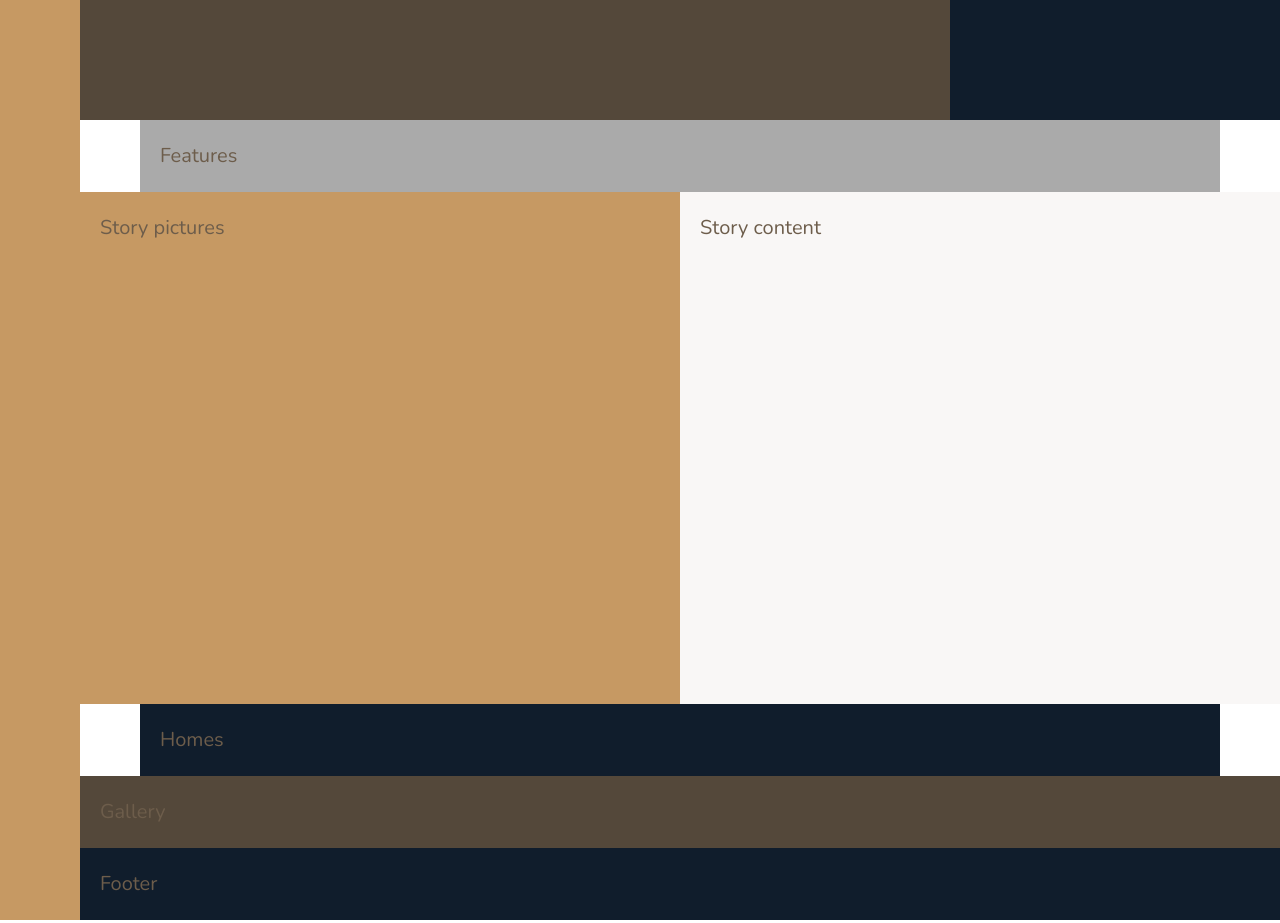
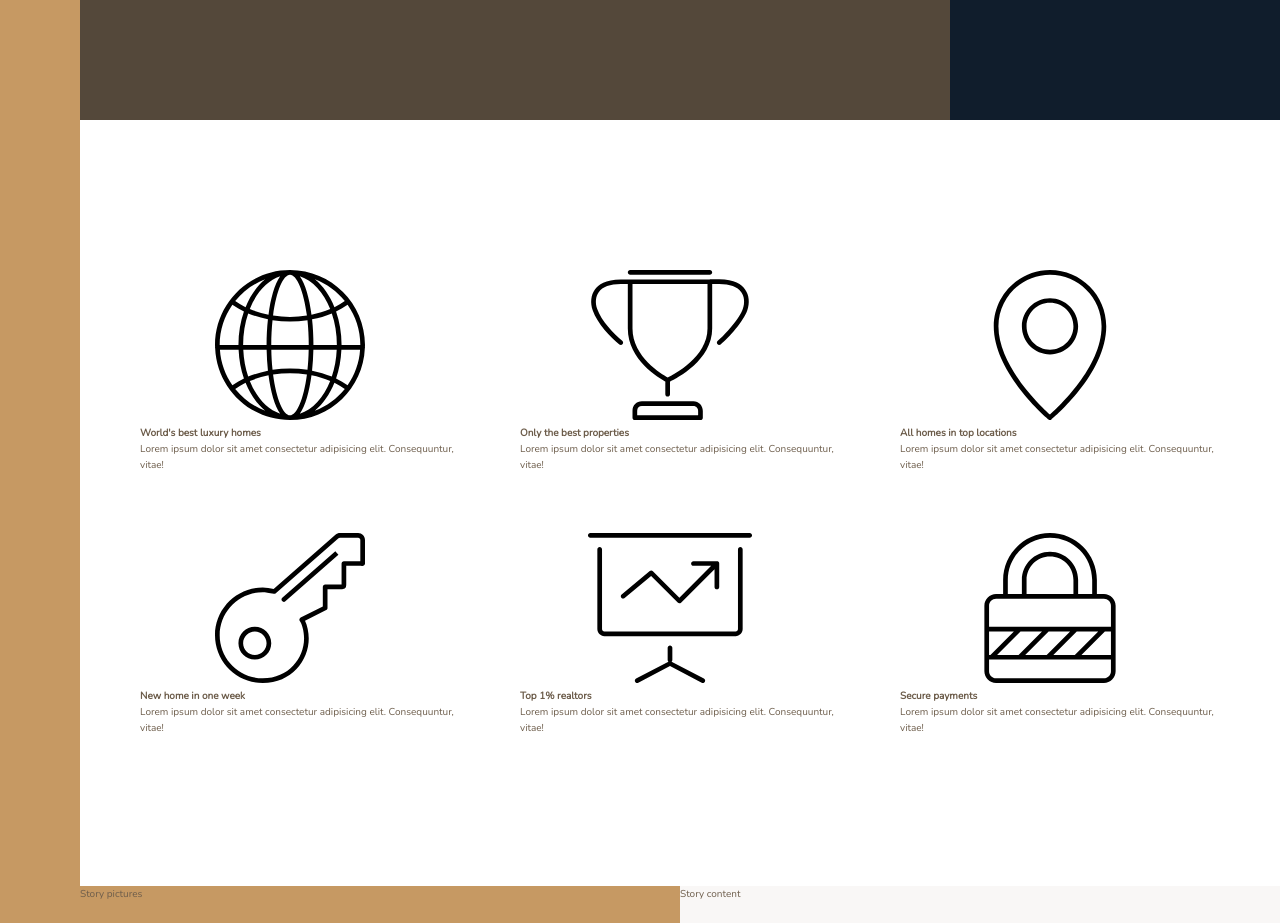
Before and after one commit to t-kowalewski/-realtor_website-grid, a website: page index.html in a window 1280 px wide. Shown: the part 520-1443 px from the top of the page. Drawn offline with nearby package versions, Linux system fonts and the light colour scheme.

Commit message:
add features content & grid

```diff
--- a/index.html
+++ b/index.html
@@ -30,7 +30,53 @@
 
         <!-- Features -->
         <section class="features">
-            Features
+            <div class="feature">
+                <svg class="feature__icon">
+                    <use xlink:href="img/sprite.svg#icon-global"/>
+                </svg>
+                <h4 class="heading-4">World's best luxury homes</h4>
+                <p class="feature__text">Lorem ipsum dolor sit amet consectetur adipisicing elit. Consequuntur, vitae!</p>
+            </div>
+
+            <div class="feature">
+                <svg class="feature__icon">
+                    <use xlink:href="img/sprite.svg#icon-trophy"/>
+                </svg>
+                <h4 class="heading-4">Only the best properties</h4>
+                <p class="feature__text">Lorem ipsum dolor sit amet consectetur adipisicing elit. Consequuntur, vitae!</p>
+            </div>
+
+            <div class="feature">
+                <svg class="feature__icon">
+                    <use xlink:href="img/sprite.svg#icon-map-pin"/>
+                </svg>
+                <h4 class="heading-4">All homes in top locations</h4>
+                <p class="feature__text">Lorem ipsum dolor sit amet consectetur adipisicing elit. Consequuntur, vitae!</p>
+            </div>
+
+            <div class="feature">
+                <svg class="feature__icon">
+                    <use xlink:href="img/sprite.svg#icon-key"/>
+                </svg>
+                <h4 class="heading-4">New home in one week</h4>
+                <p class="feature__text">Lorem ipsum dolor sit amet consectetur adipisicing elit. Consequuntur, vitae!</p>
+            </div>
+
+            <div class="feature">
+                <svg class="feature__icon">
+                    <use xlink:href="img/sprite.svg#icon-presentation"/>
+                </svg>
+                <h4 class="heading-4">Top 1% realtors</h4>
+                <p class="feature__text">Lorem ipsum dolor sit amet consectetur adipisicing elit. Consequuntur, vitae!</p>
+            </div>
+
+            <div class="feature">
+                <svg class="feature__icon">
+                    <use xlink:href="img/sprite.svg#icon-lock"/>
+                </svg>
+                <h4 class="heading-4">Secure payments</h4>
+                <p class="feature__text">Lorem ipsum dolor sit amet consectetur adipisicing elit. Consequuntur, vitae!</p>
+            </div>
         </section>
 
         <!-- Story - Pictures -->
--- a/sass/_base.scss
+++ b/sass/_base.scss
@@ -43,8 +43,8 @@ body {
 
 
   // dev
-  & > * {
-    padding: 20px;
-    font-size: 2rem;
-  }
+  // & > * {
+  //   padding: 20px;
+  //   font-size: 2rem;
+  // }
 }
--- a/sass/_features.scss
+++ b/sass/_features.scss
@@ -1,6 +1,10 @@
 .features {
-  background-color: $color-grey-light-2;
-
   grid-row: 2 / 3;
   grid-column: center-start / center-end;
+
+  margin: 15rem 0;
+
+  display: grid;
+  grid-template-columns: repeat(3, 1fr);
+  gap: 6rem;
 }
```
Also changed, not shown: css/style.css.
